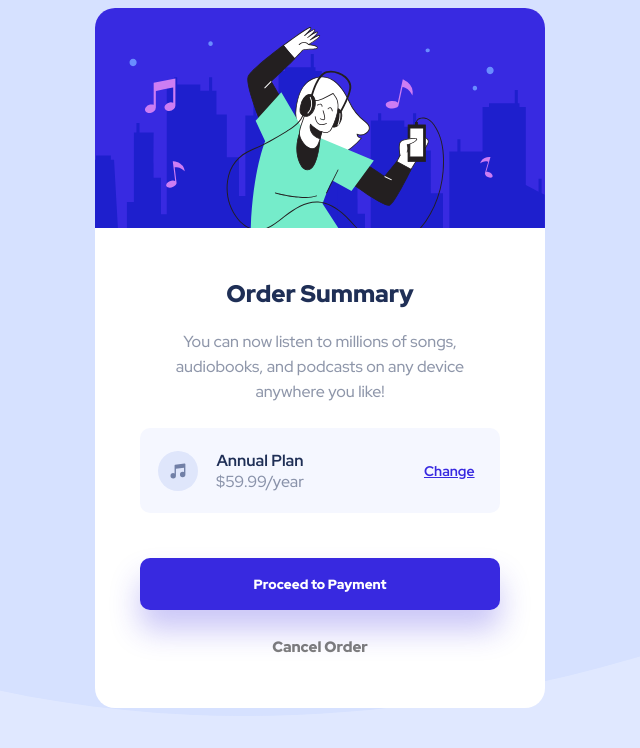
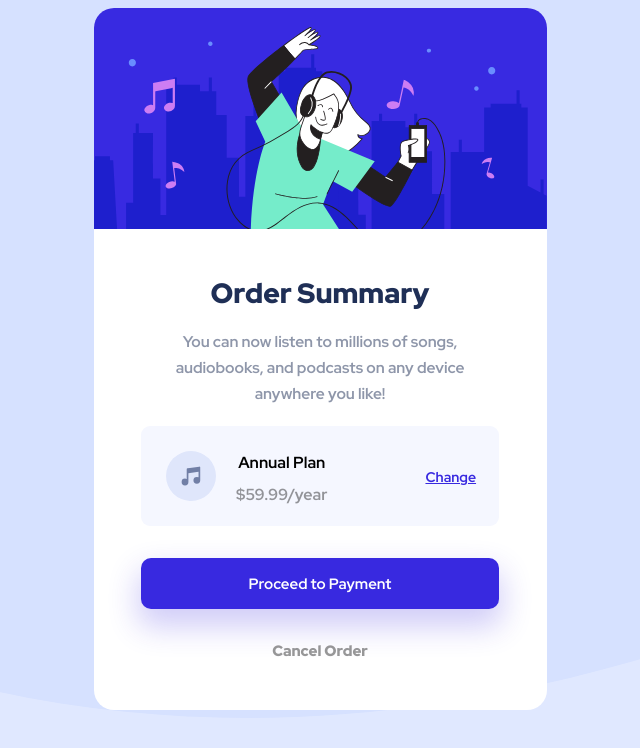
Before and after one commit to OzerKaan/Order-Summary, a plain HTML site: page index.html in a window 1280 px wide. Shown: the whole page, without its empty margins (320-960 px from the left). Drawn offline with Linux system fonts and the light colour scheme.

Commit message:
Add files via upload

```diff
--- a/index.html
+++ b/index.html
@@ -37,9 +37,9 @@
           src="/images/icon-music.svg"
           alt="icon-music-image"
         />
-        <div>
-          <h4 style="font-weight: 700">Annual Plan</h4>
-          <h4 style="font-weight: 500; opacity: 0.5">$59.99/year</h4>
+        <div class="plan-price">
+          <h4 class="plan-name">Annual Plan</h4>
+          <h4 class="price"">$59.99/year</h4>
         </div>
         <a href="#">Change</a>
       </div>
--- a/style.css
+++ b/style.css
@@ -19,8 +19,8 @@ body {
 }
 
 .mainCard {
-  width: 450px;
-  height: 700px;
+  width: 453px;
+  height: 702px;
   display: flex;
   flex-direction: column;
   background-color: white;
@@ -37,44 +37,52 @@ body {
   text-align: center;
   width: 90%;
 }
+h2 {
+  font-family: "Red Hat Display";
+  font-weight: 900;
+  margin-top: 45px;
+  font-size: 28px;
+  color: var(--Dark-blue);
+}
+p {
+  margin: -7px 25px;
+  font-size: 15.5px;
+  font-family: "Red Hat Display";
+  font-weight: 700;
+  opacity: 0.5;
+  color: var(--Dark-blue);
+  line-height: 26px;
+}
+
 .plan {
   display: flex;
   text-align: center;
   background-color: var(--Very-pale-blue);
-  border-radius: 10px;
-  width: 80%;
-  height: 400px;
+  border-radius: 9px;
+  width: 79%;
+  height: 450px;
   align-items: center;
-  margin: 24px 0 40px 0;
-}
-
-h2 {
-  font-family: "Red Hat Display";
-  font-weight: 900;
-  margin-top: 50px;
-  color: var(--Dark-blue);
-}
-p {
-  margin: 0 25px 0 25px;
-  font-size: 16px;
-  font-family: "Red Hat Display";
-  opacity: 0.5;
-  color: var(--Dark-blue);
-  line-height: 25px;
-}
-h4 {
-  margin: auto;
-  font-family: "Red Hat Display";
-  color: var(--Dark-blue);
+  margin: 26px 0 32px 0;
 }
 .music-icon {
-  width: 40px;
-  height: 40px;
-  margin: 18px;
+  width: 50px;
+  height: 50px;
+  margin: 25px;
 }
-
+.plan-price {
+  font-family: "Red Hat Display";
+}
+.plan-name {
+  padding-top: 5px;
+  margin-left: -5px;
+}
+.price {
+  margin-top: -10px;
+  margin-left: -5px;
+  opacity: 0.4;
+}
 a {
-  margin: 0 0 0 120px;
+  margin: 2px 0 0 98px;
   font-size: 14px;
   font-family: "Red Hat Display";
   font-weight: bold;
@@ -83,30 +91,28 @@ a {
 .buttons {
   display: flex;
   flex-direction: column;
-  width: 80%;
+  width: 79%;
   height: 100%;
-  margin-top: 5px;
 }
 button {
-  padding: 17px;
+  padding: 16px;
   font-family: "Red Hat Display";
   font-weight: 700;
   border-radius: 10px;
   border: none;
+  font-size: 15px;
 }
 .proceedBtn {
   background-color: var(--Bright-blue);
   color: white;
-  margin: 0 0 10px 0;
-  box-shadow: 0 20px 30px 0 hsla(245, 75%, 52%, 0.267);
+  margin: 0 0 16px 0;
+  box-shadow: 0 15px 30px 3px hsla(245, 75%, 52%, 0.233);
   font-family: "Red Hat Display";
-  font-weight: 900;
-  font-size: 10;
+  padding-bottom: 15px;
 }
 .cancelBtn {
   background-color: inherit;
-  font-size: 15px;
-  opacity: 0.5;
+  opacity: 0.4;
   font-weight: 900;
 }
 
```
